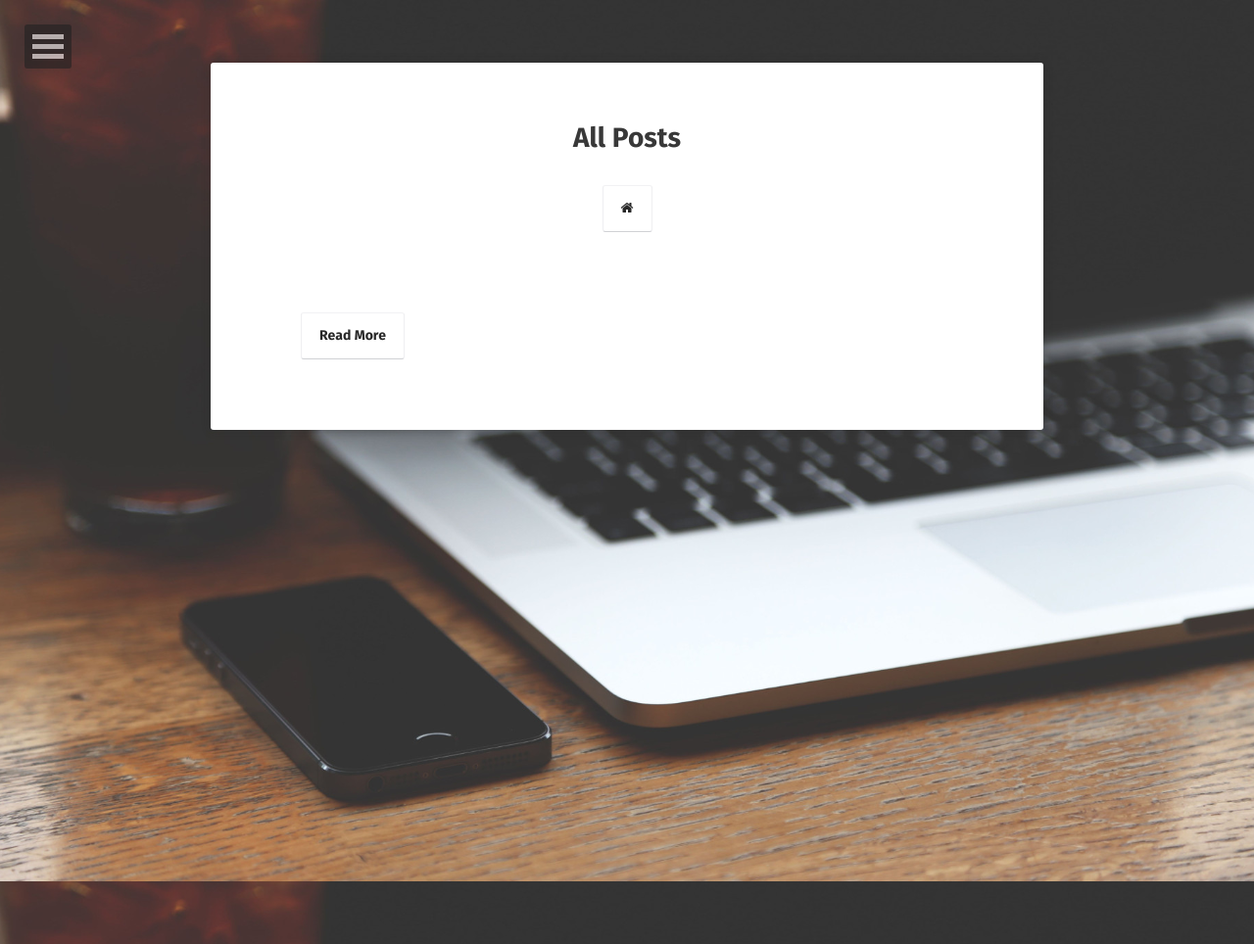
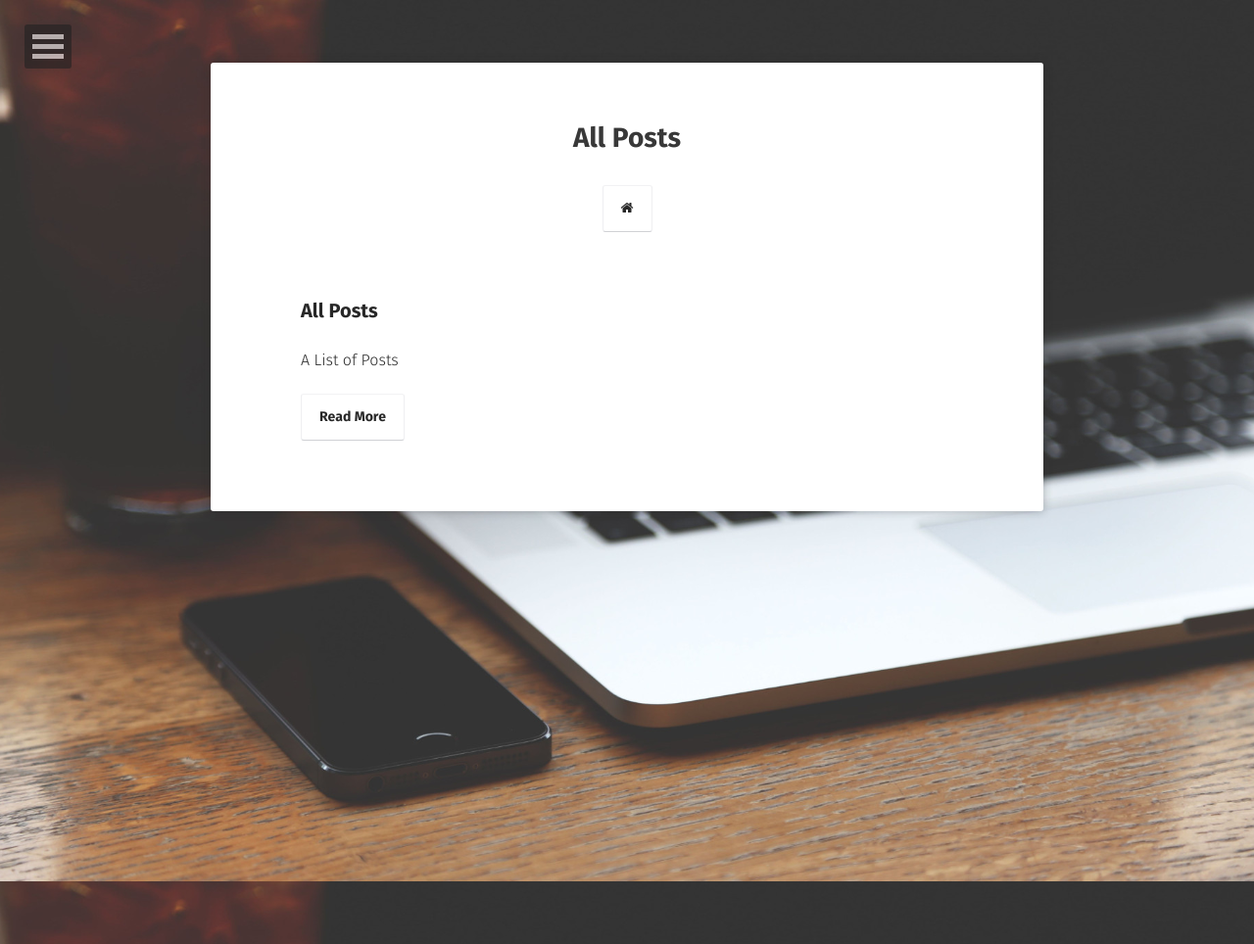
Before and after one commit to AndoneKwon/AndoneKwon.github.io, a Jekyll site: the page built from posts/index.md, in a window 1280 px wide. Shown: the whole page at 98% size. Built offline with Jekyll 4.4.1, drawn with Linux system fonts in a browser that asks for light colours; some web fonts are replaced.

Commit message:
Update 2019-11-01-readability-post.md

```diff
--- a/_posts/2019-11-01-readability-post.md
+++ b/_posts/2019-11-01-readability-post.md
@@ -1,9 +1,7 @@
 ---
 layout: post
-title: New Post
-date:2019-11-01
-excerpt: "First Post"
-tags:first,post
-comments: true
+title: All Posts
+excerpt: "A List of Posts"
+comments: false
 ---
 Hi my first Post
```
